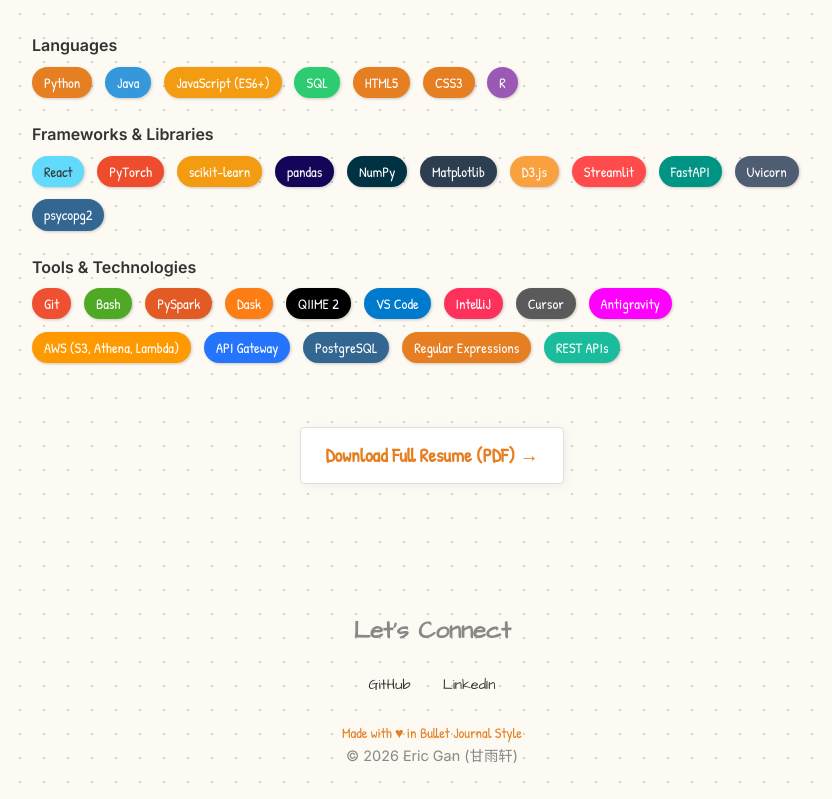
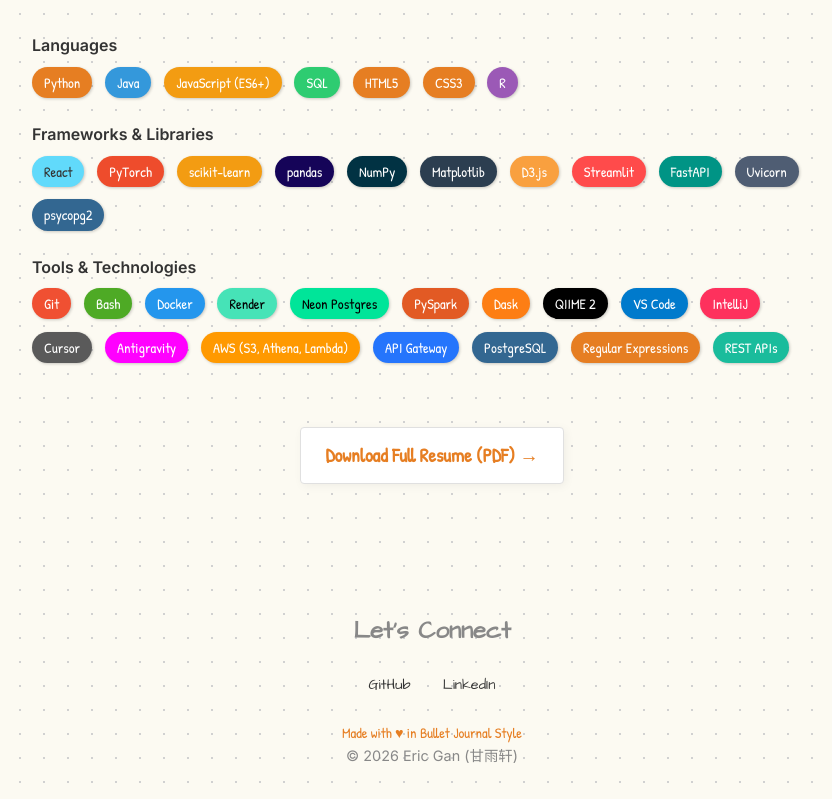
Before and after one commit to eri-gon/MyWorld, a React (Vite) app: page /#/about in a window 1280 px wide. Shown: the part 2062-2861 px from the top of the page, without its empty margins (208-1040 px from the left). Built offline with nearby package versions, Linux system fonts and the light colour scheme.

Commit message:
feat(projects): update Social Tree details and add new skill badges

```diff
--- a/src/pages/AboutPage.tsx
+++ b/src/pages/AboutPage.tsx
@@ -107,6 +107,9 @@
             <div style={{ display: 'flex', gap: '0.8rem', flexWrap: 'wrap' }}>
               <Sticker rotate="0deg" color="#f05032">Git</Sticker>
               <Sticker rotate="0deg" color="#4eaa25">Bash</Sticker>
+              <Sticker rotate="0deg" color="#2496ed">Docker</Sticker>
+              <Sticker rotate="0deg" color="#46e3b7" style={{ color: '#000' }}>Render</Sticker>
+              <Sticker rotate="0deg" color="#00e599" style={{ color: '#000' }}>Neon Postgres</Sticker>
               <Sticker rotate="0deg" color="#e25a24">PySpark</Sticker>
               <Sticker rotate="0deg" color="#fd7e14">Dask</Sticker>
               <Sticker rotate="0deg" color="#000000">QIIME 2</Sticker>
--- a/src/pages/ProjectsPage.tsx
+++ b/src/pages/ProjectsPage.tsx
@@ -16,9 +16,9 @@
 
 const projects = [
   {
-    title: "Personal CRM Social Graph Visualizer",
-    description: "Designed and built a personal CRM social graph visualizer using a FastAPI backend and an interactive D3.js frontend dashboard, displaying real-time personal connections and group memberships. Engineered a custom Python ingestion pipeline that parses exported Google Keep JSON files, designed a relational database schema in PostgreSQL (Adjacency List Model), solved same-name node collisions with a hybrid entity resolution heuristic, and built a responsive dark-mode glassmorphic D3.js visualizer with custom physics constraints.",
-    tags: ["Python", "FastAPI", "PostgreSQL", "D3.js", "SQL", "JavaScript", "HTML/CSS", "Regular Expressions", "REST APIs"],
+    title: "Social Tree – Personal CRM & Social Graph",
+    description: "A full-stack personal CRM and dynamic graph platform that converts unstructured notes into a structured social network with 2D interactive force-directed graph physics using D3.js. Features a custom rule-based NLP parser in Python, a PostgreSQL database utilizing Adjacency List edge modeling and JSONB metadata, FastAPI REST endpoints, and Docker containerization deployed on Render with Neon Serverless Postgres.",
+    tags: ["Python", "FastAPI", "PostgreSQL", "D3.js", "Docker", "Render", "JSONB", "JavaScript", "HTML/CSS", "REST APIs"],
     date: "August 2026",
     link: "https://social-tree-k188.onrender.com/",
     image: crmThumb
```
